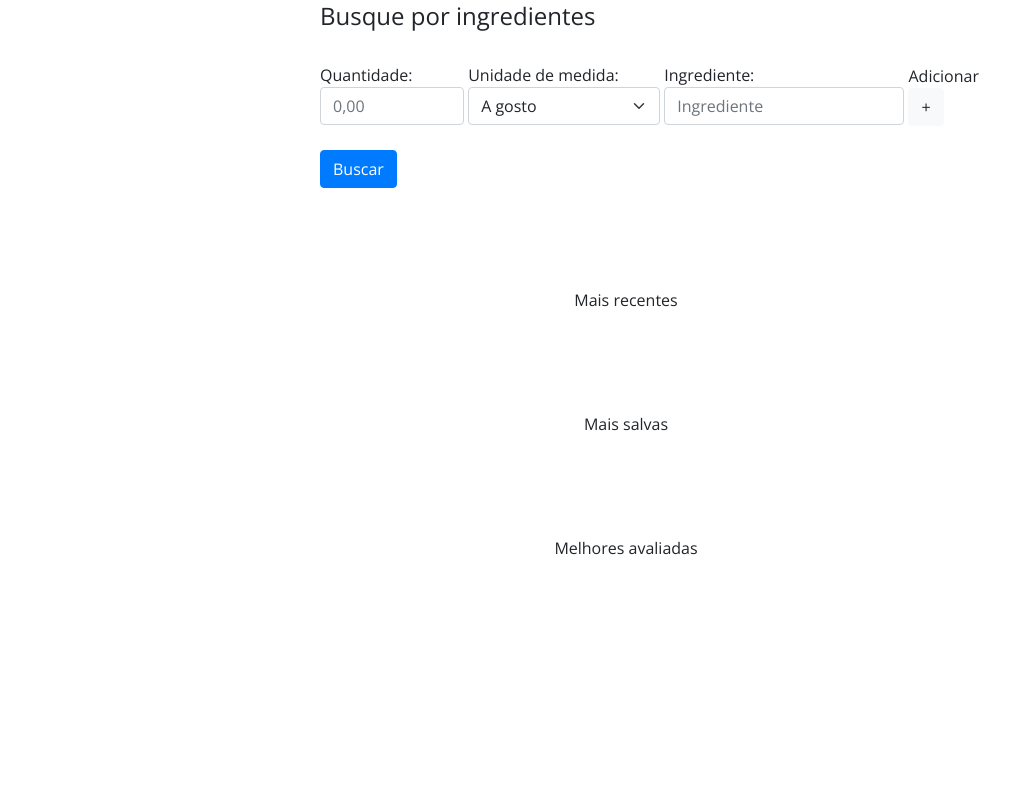
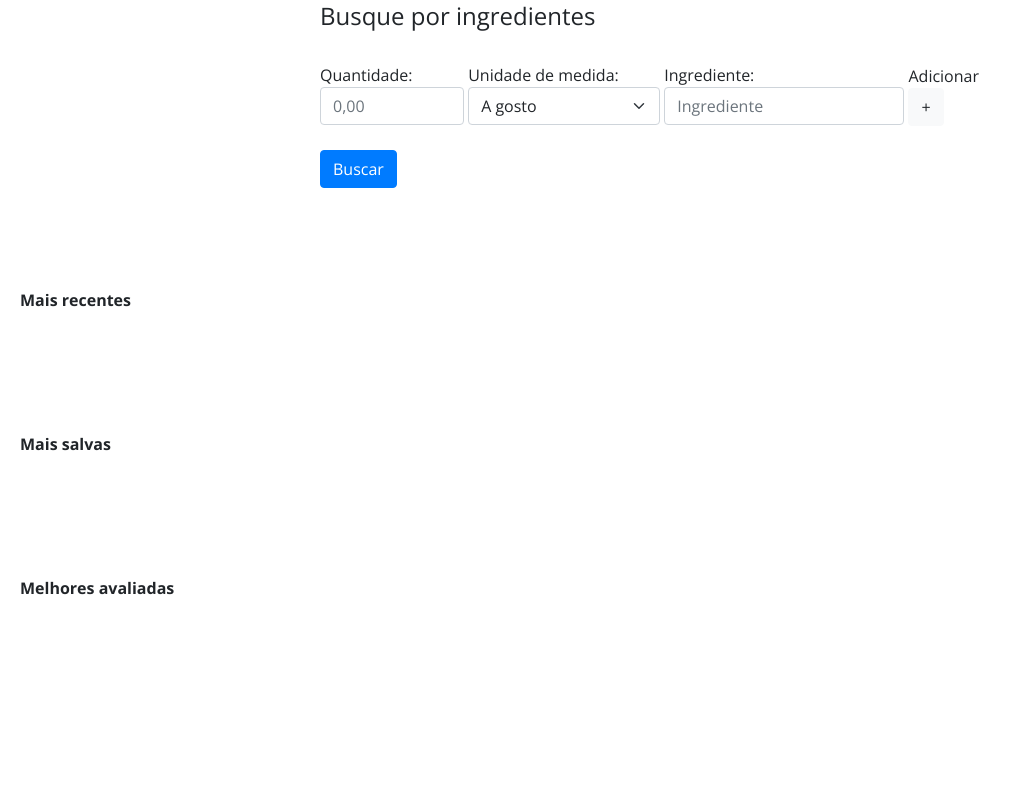
Before and after one commit to eduardosolka/myrecipe_v2, a Flask app: template templates/feed_logado.html in a window 1280 px wide. Shown: the part 400-1194 px from the top of the page, without its empty margins (0-1018 px from the left). Run offline with Flask 2, Linux system fonts and the light colour scheme; the template is opened without the code that fills it, so the values that code supplies are empty; some libraries are stand-ins or nearby versions.

Commit message:
teste feed

```diff
--- a/templates/feed_logado.html
+++ b/templates/feed_logado.html
@@ -216,9 +216,9 @@
 
 
 <div style="flex-direction:column; justify-content: flex-start; margin-top: 100px;">
+  <span style="padding-left:20px"><strong>Mais recentes</strong></span>
+  <div class="flex-container gap-2" style=" background-color:rgb(255, 255, 255)">
 
-  <div class="flex-container gap-2" style=" background-color:rgb(255, 255, 255)">
-    <span>Mais recentes</span>
     <div class="scrolling-wrapper" style="padding:10px; text-align:center">
       {% for receita in receitas_novas %}
       {% for caminho in paths %}
@@ -248,9 +248,9 @@
 
 
 <div style="flex-direction:column; justify-content: flex-start; margin-top: 100px;">
+  <span style="padding-left:20px"><strong>Mais salvas</strong></span>
+  <div class="flex-container gap-2" style=" background-color:rgb(255, 255, 255)">
 
-  <div class="flex-container gap-2" style=" background-color:rgb(255, 255, 255)">
-    <span>Mais salvas</span>
     <div class="scrolling-wrapper" style="padding:10px; text-align:center">
       {% for receita_salva in receitas_salvas %}
       {% for caminho in paths %}
@@ -281,9 +281,9 @@
 
 
 <div style="flex-direction:column; justify-content: flex-start; margin-top: 100px;">
+  <span style="padding-left:20px"><strong>Melhores avaliadas</strong></span>
+  <div class="flex-container gap-2" style=" background-color:rgb(255, 255, 255)">
 
-  <div class="flex-container gap-2" style=" background-color:rgb(255, 255, 255)">
-    <span>Melhores avaliadas</span>
     <div class="scrolling-wrapper" style="padding:10px; text-align:center">
       {% for receita in maiores_avaliacoes %}
       {% for caminho in paths %}
```
